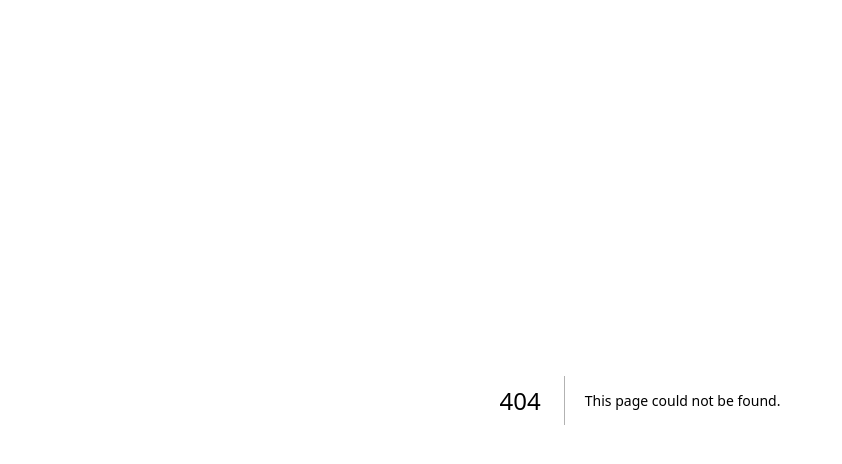
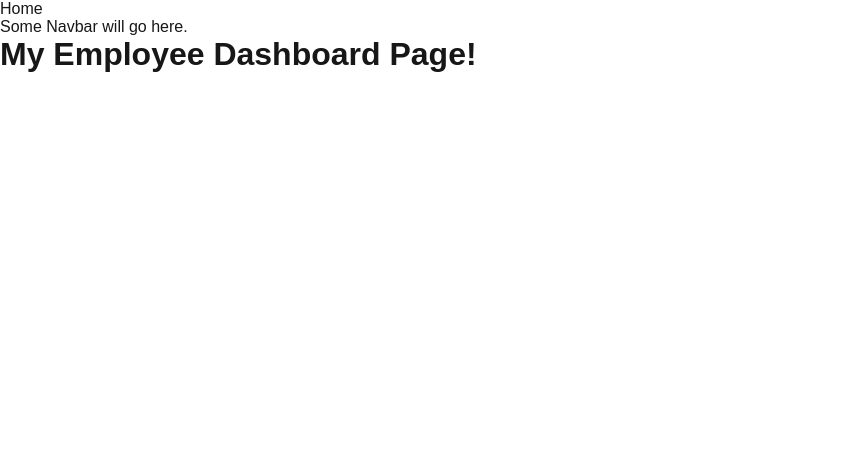
Before and after one commit to JeffreyFreeland/nextjs-pages-experiment, a Next.js app: page /employee-dashboard in a window 1280 px wide. Before the commit this address had no page. Shown: the top 464 px of the page, without its empty margins (0-842 px from the left). Built offline with nearby package versions, Linux system fonts and the light colour scheme.

Commit message:
Some more stuff added

```diff
--- /dev/null
+++ b/src/app/employee-dashboard/layout.tsx
@@ -0,0 +1,10 @@
+
+
+export default function Layout({ children }: { children: React.ReactNode}) {
+    return (
+        <div>
+            <p>Some Navbar will go here.</p>
+            <div>{children}</div>
+        </div>
+    );
+}
--- /dev/null
+++ b/src/app/employee-dashboard/page.tsx
@@ -0,0 +1,7 @@
+
+
+export default function Page() {
+    return (
+        <h1>My Employee Dashboard Page!</h1>
+    );
+}
--- a/src/app/layout.tsx
+++ b/src/app/layout.tsx
@@ -1,6 +1,7 @@
 import type { Metadata } from "next";
 import { Geist, Geist_Mono } from "next/font/google";
 import "./globals.css";
+import Link from "next/link";
 
 const geistSans = Geist({
   variable: "--font-geist-sans",
@@ -25,6 +26,9 @@ export default function RootLayout({
   return (
     <html lang="en">
       <body className={`${geistSans.variable} ${geistMono.variable}`}>
+        <Link href="/">
+          Home
+        </Link>
         {children}
       </body>
     </html>
--- a/src/app/page.tsx
+++ b/src/app/page.tsx
@@ -1,10 +1,16 @@
 import Image from "next/image";
+import Link from 'next/link';
 import styles from "./page.module.css";
+import MyComponent from "./ui/my-component";
 
 export default function Home() {
   return (
     <div className={styles.page}>
       <main className={styles.main}>
+        <Link href="/my-test">
+          MyTestLink
+        </Link>
+        <MyComponent></MyComponent>
         <Image
           className={styles.logo}
           src="/next.svg"
```
Also changed, not shown: src/app/ui/my-component.tsx (added, +7 -0 lines).
